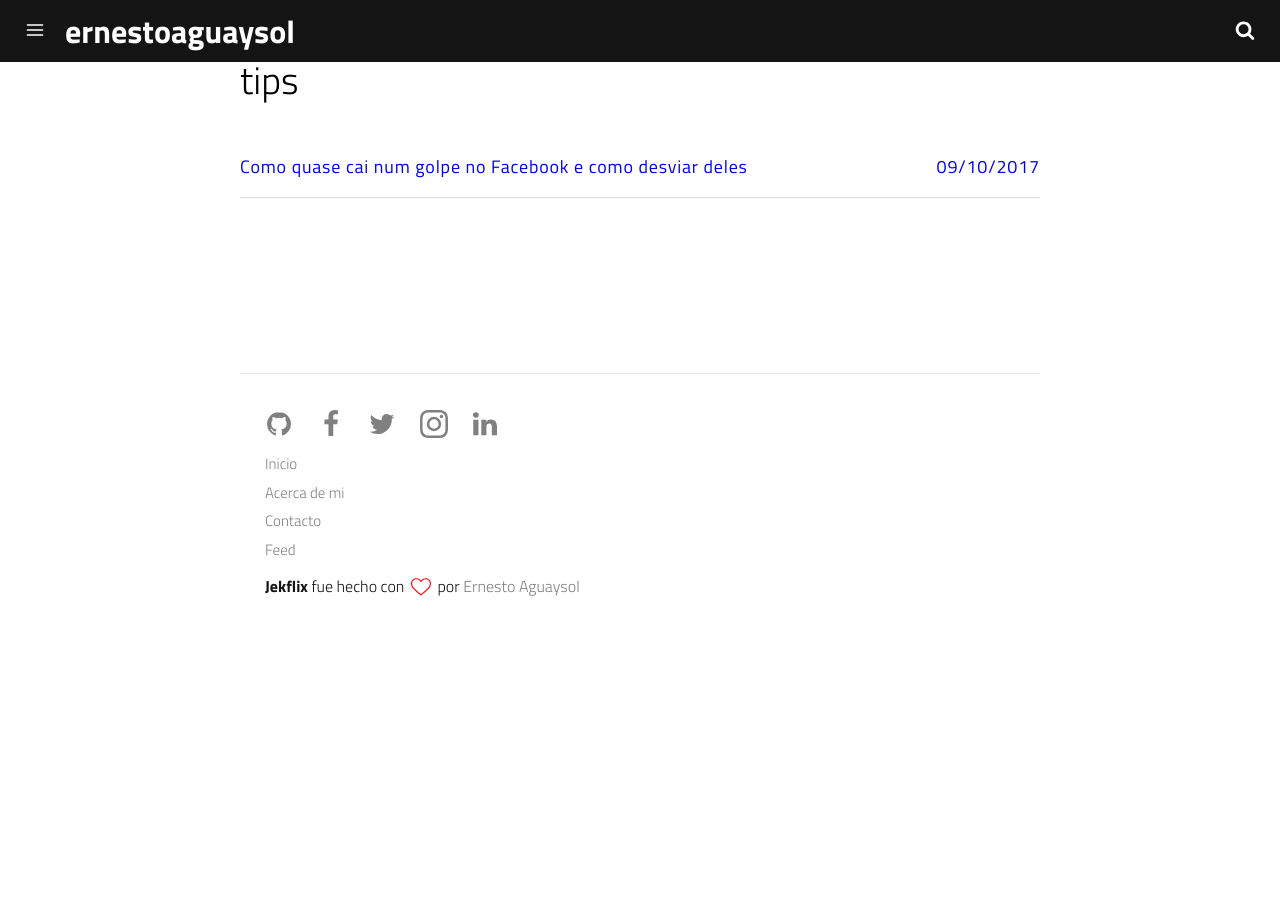
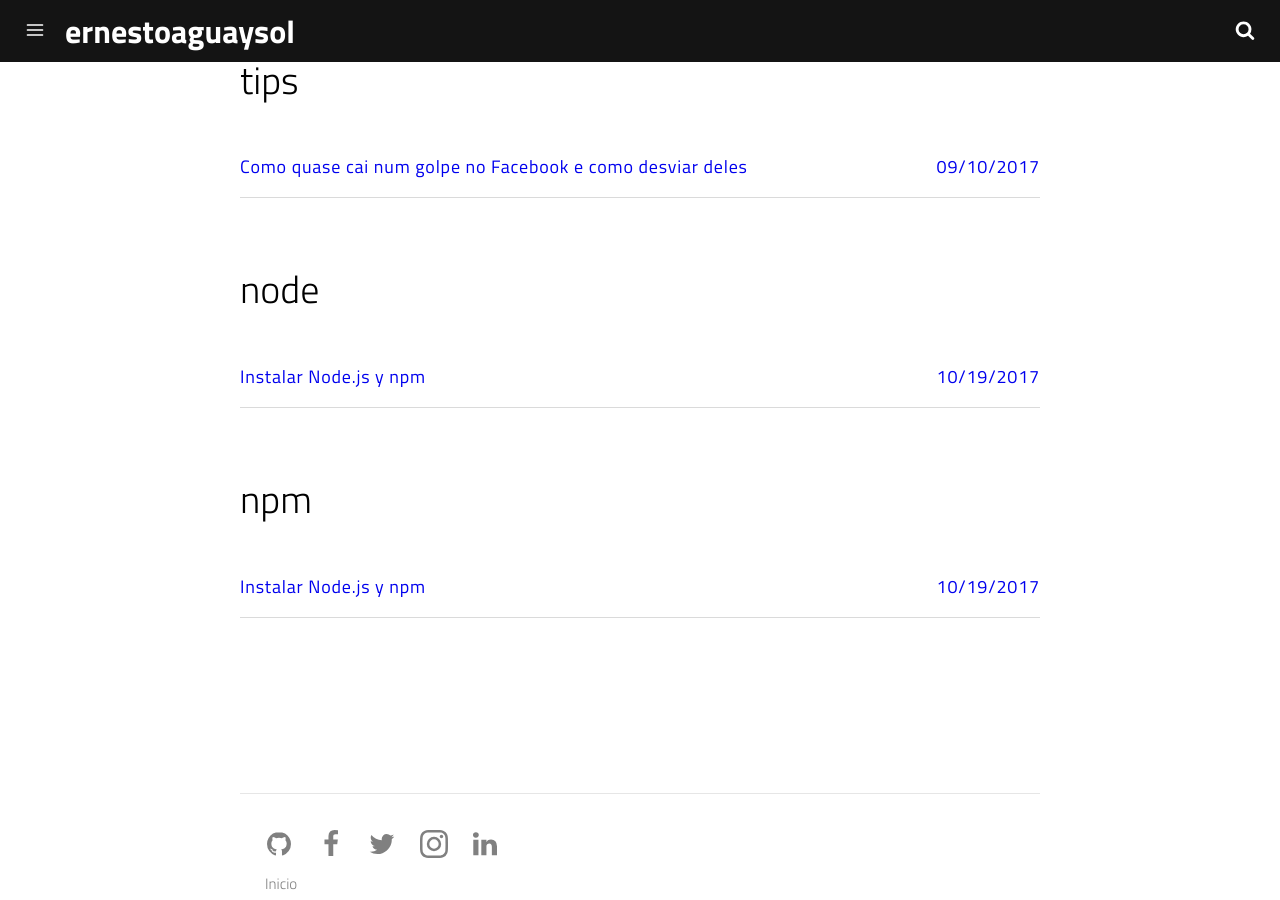
Before and after one commit to ernestoaguaysoldeveloper/ernestoaguaysol.github.io, a Jekyll site: the page built from tags.html, in a window 1280 px wide and 900 px high, scrolled down 4112 px. Built offline with Jekyll 4.4.1, drawn with Linux system fonts in a browser that asks for light colours; before the commit the page ends 4747 px from its top, so only the background shows below that.

Commit message:
tag install

```diff
--- a/_posts/2017-10-19-instalar-nodejs-y-npm.md
+++ b/_posts/2017-10-19-instalar-nodejs-y-npm.md
@@ -3,7 +3,10 @@ layout: post
 title: "Instalar Node.js y npm"
 description: Como instalar node.js y el gestor de paquetes npm.
 image: 'http://res.cloudinary.com/ernestoaguaysol/image/upload/c_fill,h_399,w_760/v1508424077/nodeNPM_er5vhd.jpg'
-category: 'blog'
+category: 'instalar'
+tags:
+- node
+- npm
 twitter_text: Como instalar node.js y el gestor de paquetes npm.
 introduction: Veremos que el node.js y el gestor de paquetes npm para desarrollar aplicaciones del lado del servidor.
 ---
```
